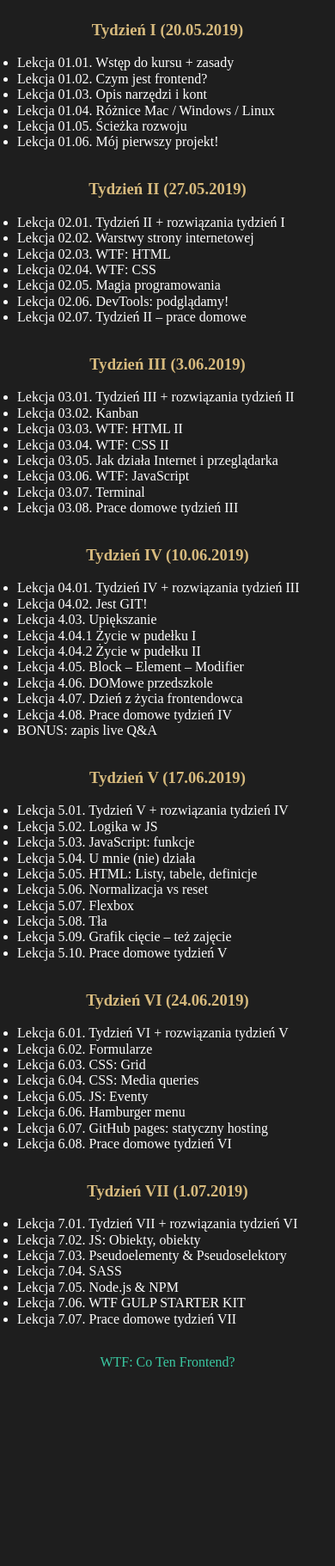
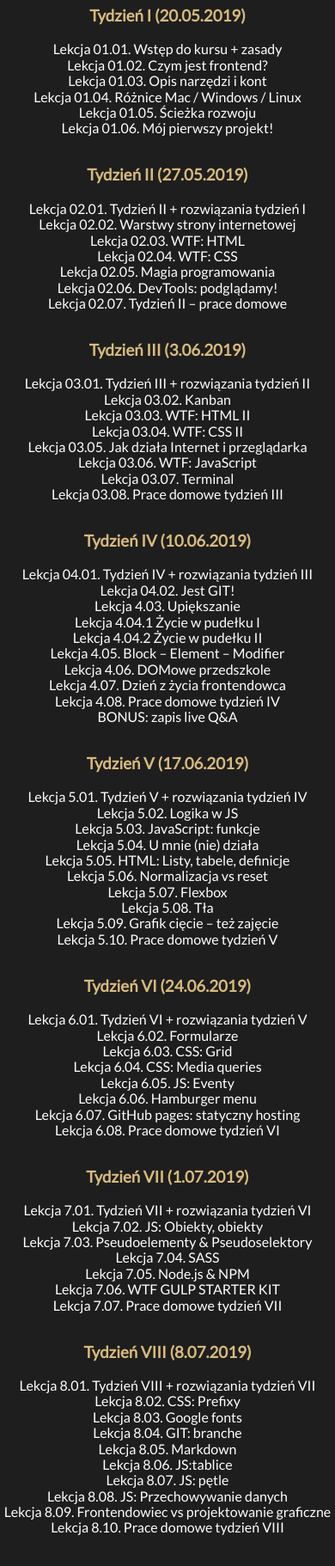
Before and after one commit to damianrusiecki31/homepage-gulp, a website: page src/content/index.html in a window 390 px wide. Shown: the part 178-2000 px from the top of the page at 86% size. Before the commit the page ends 1788 px from the top, so only its background shows below. Drawn offline with nearby package versions, Linux system fonts and the light colour scheme; files that its build step writes are made by us from their sources; files whose address does not match are found by name.

Commit message:
feat: wtf_8_03_new_font

```diff
--- a/src/content/index.html
+++ b/src/content/index.html
@@ -40,6 +40,9 @@
                 </li>
                 <li class="navigation__item">
                     <a class="navigation__link" href="https://kursy.devstyle.pl/frontend/tydzien-vii/">Tydzień VII</a>
+                </li>
+                <li class="navigation__item">
+                    <a class="navigation__link" href="https://kursy.devstyle.pl/frontend/tydzien-viii/">Tydzień VIII</a>
                 </li>
             </ul>
         </nav>
@@ -138,6 +141,21 @@
                         <li>Lekcja 7.07. Prace domowe tydzień VII</li>
                     </ul>
                 </section>
+                <section class="week">
+                    <h3 class="week__header">Tydzień VIII (8.07.2019)</h3>
+                    <ul class="week__list">
+                        <li>Lekcja 8.01. Tydzień VIII + rozwiązania tydzień VII</li>
+                        <li>Lekcja 8.02. CSS: Prefixy</li>
+                        <li>Lekcja 8.03. Google fonts</li>
+                        <li>Lekcja 8.04. GIT: branche</li>
+                        <li>Lekcja 8.05. Markdown</li>
+                        <li>Lekcja 8.06. JS:tablice</li>
+                        <li>Lekcja 8.07. JS: pętle</li>
+                        <li>Lekcja 8.08. JS: Przechowywanie danych</li>
+                        <li>Lekcja 8.09. Frontendowiec vs projektowanie graficzne</li>
+                        <li>Lekcja 8.10. Prace domowe tydzień VIII</li>
+                    </ul>
+                </section>
             </div>
         </section>
 
--- a/src/scss/main.scss
+++ b/src/scss/main.scss
@@ -1,5 +1,6 @@
 @import "_normalize";
 @import "_variables";
+@import url('https://fonts.googleapis.com/css?family=Lato&display=swap&subset=latin-ext');
 
 html {
   box-sizing: border-box;
@@ -13,6 +14,7 @@ html {
 
 body {
   background: #1e1e1e;
+  font-family: 'Lato', sans-serif;
 }
 
 .grid {
@@ -44,9 +46,9 @@ body {
       color: #c586c0;
     }
   }
-  @media (max-width: 730px) {
+  @media (max-width: 845px) {
+  text-align: center;
     &__switcher {
-      display: grid;
       border: none;
       background: none;
       color: #67cdfe;
@@ -56,13 +58,14 @@ body {
       display: none;
       &--visible {
         display: flex;
+        text-align: center;
       }
     }
     &__item {
       margin: 16px;
     }
   }
-  @media (min-width: 731px) {
+  @media (min-width: 846px) {
     &__switcher {
       display: none;
     }
@@ -71,41 +74,44 @@ body {
 
 .content {
   grid-area: content;
-  width: 100%;
-  max-width: 760px;
   margin: auto;
-  padding-top: 16px;
   &__header {
     color: #ce9178;
+    text-align: center;
   }
   &__grid {
     display: grid;
-    grid-template-columns: 1fr 1fr;
+    grid-template-columns: 1fr;
+    grid-column-gap: 16px;
+    text-align: center;
   }
-  @media (max-width: 730px) {
-    &__header {
-      text-align: center;
-      }
-    &__grid {
+  @media (min-width: 468px ) {
+       &__grid {
       display: grid;
-      grid-template-columns: 1fr;
+      grid-template-columns: 1fr 1fr;
+      text-align: left;
     }
+  @media (min-width: 768px ) {
+      &__grid {
+     display: grid;
+     grid-template-columns: 1fr 1fr 1fr;
+     text-align: left;
+   }
   }
 }
 
 .week {
   &__header {
     color: #d7ba7d;
+
   }
   &__list {
     color: #fff;
-    padding-left: 20px;
+    padding: 0;
+
+    list-style-type: none;
   }
-  @media (max-width: 730px) {
-    &__header {
-    text-align: center;
-    }
-  }
+}
 }
 
 .footer {
```
